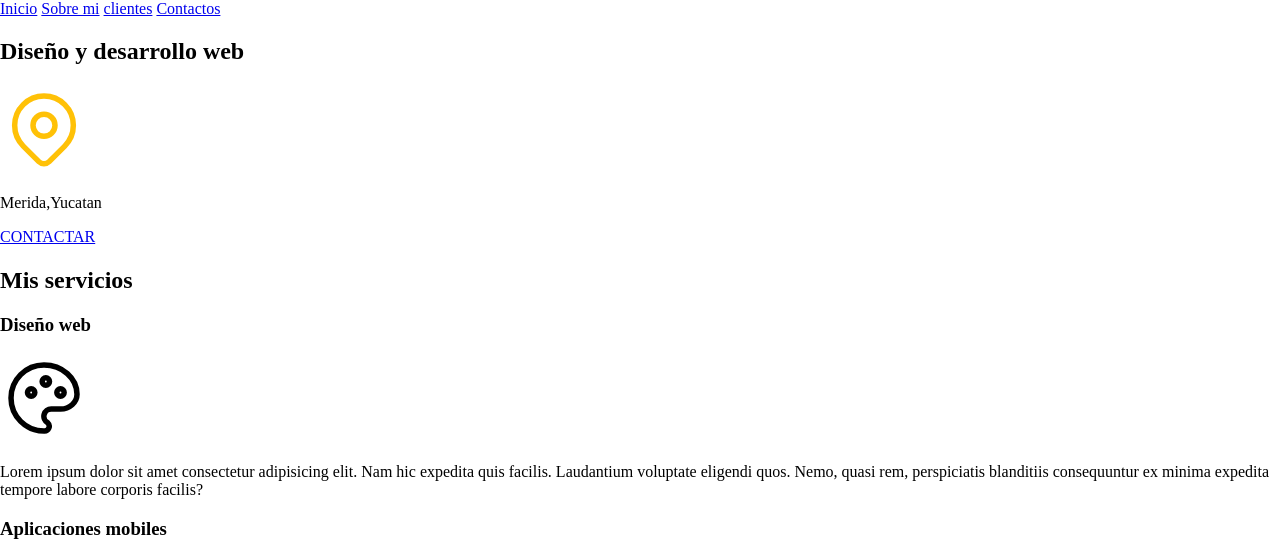
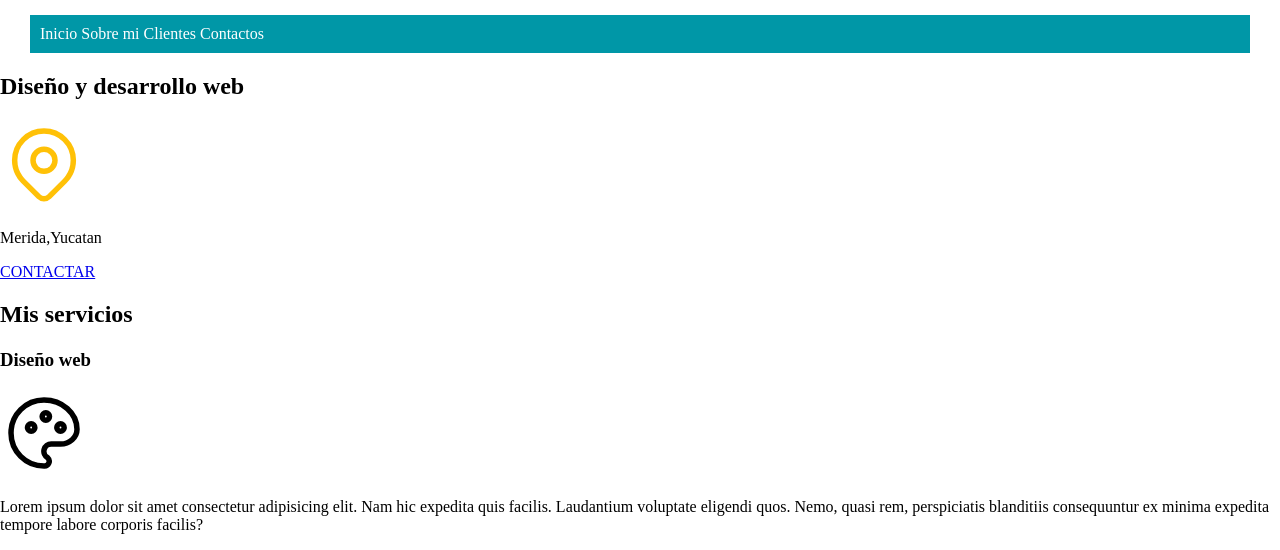
Before and after one commit to Angel-HC554/Developer--Page, a plain HTML site: page CSS/index.html in a window 1280 px wide. Shown: the part 80-630 px from the top of the page. Drawn offline with nearby package versions, Linux system fonts and the light colour scheme.

Commit message:
Advances with nav

```diff
--- a/CSS/index.html
+++ b/CSS/index.html
@@ -1,43 +1,49 @@
 <!DOCTYPE html>
 <html lang="es">
+
 <head>
     <meta charset="UTF-8">
     <meta name="viewport" content="width=device-width, initial-scale=1.0">
 
     <!--Agregar normalize PRIMERO-->
-    <link rel="preload" href="CSS\normalize.css" as="style">
-    <link rel="stylesheet" href="CSS\normalize.css">
+    <link rel="preload" href="normalize.css" as="style">
+    <link rel="stylesheet" href="normalize.css">
 
     <!--Agregar impportacion de google forms-->
     <link rel="preconnect" href="https://fonts.googleapis.com">
     <link rel="preconnect" href="https://fonts.gstatic.com" crossorigin>
     <link href="https://fonts.googleapis.com/css2?family=Krub:wght@400;700&display=swap" rel="stylesheet">
 
-    <link rel="preload" href="CSS\styles.css" as="style">
-    <link rel="stylesheet" href="CSS\styles.css">
+    <link rel="preload" href="styles.css" as="style">
+    <link rel="stylesheet" href="styles.css">
     <title>Pagina Web
     </title>
 </head>
+
 <body>
 
     <header>
         <h1 class="titulo"> Angel Hoil <span>Developer</span></h1>
     </header>
 
-    <nav class="Navegacion-principal">
+    <div class="nav-bg">
+    <nav class="navegacion-principal contenedor">
         <a href="#">Inicio</a>
         <a href="#">Sobre mi</a>
-        <a href="#">clientes</a>
+        <a href="#">Clientes</a>
         <a href="#">Contactos</a>
     </nav>
+    </div>
 
     <section>
         <h2>Diseño y desarrollo web</h2>
-        <svg xmlns="http://www.w3.org/2000/svg" class="icon icon-tabler icon-tabler-map-pin" width="88" height="88" viewBox="0 0 24 24" stroke-width="1.5" stroke="#ffc107" fill="none" stroke-linecap="round" stroke-linejoin="round">
-            <path stroke="none" d="M0 0h24v24H0z" fill="none"/>
+        <svg xmlns="http://www.w3.org/2000/svg" class="icon icon-tabler icon-tabler-map-pin" width="88" height="88"
+            viewBox="0 0 24 24" stroke-width="1.5" stroke="#ffc107" fill="none" stroke-linecap="round"
+            stroke-linejoin="round">
+            <path stroke="none" d="M0 0h24v24H0z" fill="none" />
             <path d="M9 11a3 3 0 1 0 6 0a3 3 0 0 0 -6 0" />
             <path d="M17.657 16.657l-4.243 4.243a2 2 0 0 1 -2.827 0l-4.244 -4.243a8 8 0 1 1 11.314 0z" />
-          </svg>
+        </svg>
         <p>Merida,Yucatan</p>
         <a href="#">CONTACTAR</a>
     </section>
@@ -45,24 +51,34 @@
     <main>
         <h2>Mis servicios</h2>
         <h3>Diseño web</h3>
-        <svg xmlns="http://www.w3.org/2000/svg" class="icon icon-tabler icon-tabler-palette" width="88" height="88" viewBox="0 0 24 24" stroke-width="1.5" stroke="#000000" fill="none" stroke-linecap="round" stroke-linejoin="round">
-            <path stroke="none" d="M0 0h24v24H0z" fill="none"/>
-            <path d="M12 21a9 9 0 0 1 0 -18c4.97 0 9 3.582 9 8c0 1.06 -.474 2.078 -1.318 2.828c-.844 .75 -1.989 1.172 -3.182 1.172h-2.5a2 2 0 0 0 -1 3.75a1.3 1.3 0 0 1 -1 2.25" />
+        <svg xmlns="http://www.w3.org/2000/svg" class="icon icon-tabler icon-tabler-palette" width="88" height="88"
+            viewBox="0 0 24 24" stroke-width="1.5" stroke="#000000" fill="none" stroke-linecap="round"
+            stroke-linejoin="round">
+            <path stroke="none" d="M0 0h24v24H0z" fill="none" />
+            <path
+                d="M12 21a9 9 0 0 1 0 -18c4.97 0 9 3.582 9 8c0 1.06 -.474 2.078 -1.318 2.828c-.844 .75 -1.989 1.172 -3.182 1.172h-2.5a2 2 0 0 0 -1 3.75a1.3 1.3 0 0 1 -1 2.25" />
             <path d="M8.5 10.5m-1 0a1 1 0 1 0 2 0a1 1 0 1 0 -2 0" />
             <path d="M12.5 7.5m-1 0a1 1 0 1 0 2 0a1 1 0 1 0 -2 0" />
             <path d="M16.5 10.5m-1 0a1 1 0 1 0 2 0a1 1 0 1 0 -2 0" />
-          </svg>
-        <p>Lorem ipsum dolor sit amet consectetur adipisicing elit. Nam hic expedita quis facilis. Laudantium voluptate eligendi quos. Nemo, quasi rem, perspiciatis blanditiis consequuntur ex minima expedita tempore labore corporis facilis?</p>
+        </svg>
+        <p>Lorem ipsum dolor sit amet consectetur adipisicing elit. Nam hic expedita quis facilis. Laudantium voluptate
+            eligendi quos. Nemo, quasi rem, perspiciatis blanditiis consequuntur ex minima expedita tempore labore
+            corporis facilis?</p>
 
         <h3>Aplicaciones mobiles</h3>
-        <svg xmlns="http://www.w3.org/2000/svg" class="icon icon-tabler icon-tabler-brand-apple" width="88" height="88" viewBox="0 0 24 24" stroke-width="1.5" stroke="#000000" fill="none" stroke-linecap="round" stroke-linejoin="round">
-            <path stroke="none" d="M0 0h24v24H0z" fill="none"/>
-            <path d="M8.286 7.008c-3.216 0 -4.286 3.23 -4.286 5.92c0 3.229 2.143 8.072 4.286 8.072c1.165 -.05 1.799 -.538 3.214 -.538c1.406 0 1.607 .538 3.214 .538s4.286 -3.229 4.286 -5.381c-.03 -.011 -2.649 -.434 -2.679 -3.23c-.02 -2.335 2.589 -3.179 2.679 -3.228c-1.096 -1.606 -3.162 -2.113 -3.75 -2.153c-1.535 -.12 -3.032 1.077 -3.75 1.077c-.729 0 -2.036 -1.077 -3.214 -1.077z" />
+        <svg xmlns="http://www.w3.org/2000/svg" class="icon icon-tabler icon-tabler-brand-apple" width="88" height="88"
+            viewBox="0 0 24 24" stroke-width="1.5" stroke="#000000" fill="none" stroke-linecap="round"
+            stroke-linejoin="round">
+            <path stroke="none" d="M0 0h24v24H0z" fill="none" />
+            <path
+                d="M8.286 7.008c-3.216 0 -4.286 3.23 -4.286 5.92c0 3.229 2.143 8.072 4.286 8.072c1.165 -.05 1.799 -.538 3.214 -.538c1.406 0 1.607 .538 3.214 .538s4.286 -3.229 4.286 -5.381c-.03 -.011 -2.649 -.434 -2.679 -3.23c-.02 -2.335 2.589 -3.179 2.679 -3.228c-1.096 -1.606 -3.162 -2.113 -3.75 -2.153c-1.535 -.12 -3.032 1.077 -3.75 1.077c-.729 0 -2.036 -1.077 -3.214 -1.077z" />
             <path d="M12 4a2 2 0 0 0 2 -2a2 2 0 0 0 -2 2" />
-          </svg>
+        </svg>
 
-          <svg xmlns="http://www.w3.org/2000/svg" class="icon icon-tabler icon-tabler-brand-android" width="88" height="88" viewBox="0 0 24 24" stroke-width="1.5" stroke="#000000" fill="none" stroke-linecap="round" stroke-linejoin="round">
-            <path stroke="none" d="M0 0h24v24H0z" fill="none"/>
+        <svg xmlns="http://www.w3.org/2000/svg" class="icon icon-tabler icon-tabler-brand-android" width="88"
+            height="88" viewBox="0 0 24 24" stroke-width="1.5" stroke="#000000" fill="none" stroke-linecap="round"
+            stroke-linejoin="round">
+            <path stroke="none" d="M0 0h24v24H0z" fill="none" />
             <path d="M4 10l0 6" />
             <path d="M20 10l0 6" />
             <path d="M7 9h10v8a1 1 0 0 1 -1 1h-8a1 1 0 0 1 -1 -1v-8a5 5 0 0 1 10 0" />
@@ -70,19 +86,25 @@
             <path d="M16 3l-1 2" />
             <path d="M9 18l0 3" />
             <path d="M15 18l0 3" />
-          </svg>
+        </svg>
 
-        <p>Lorem ipsum dolor sit amet consectetur adipisicing elit. Nam hic expedita quis facilis. Laudantium voluptate eligendi quos. Nemo, quasi rem, perspiciatis blanditiis consequuntur ex minima expedita tempore labore corporis facilis?</p>
+        <p>Lorem ipsum dolor sit amet consectetur adipisicing elit. Nam hic expedita quis facilis. Laudantium voluptate
+            eligendi quos. Nemo, quasi rem, perspiciatis blanditiis consequuntur ex minima expedita tempore labore
+            corporis facilis?</p>
 
         <h3>E-Commerce</h3>
-        <svg xmlns="http://www.w3.org/2000/svg" class="icon icon-tabler icon-tabler-credit-card" width="88" height="88" viewBox="0 0 24 24" stroke-width="1.5" stroke="#000000" fill="none" stroke-linecap="round" stroke-linejoin="round">
-            <path stroke="none" d="M0 0h24v24H0z" fill="none"/>
+        <svg xmlns="http://www.w3.org/2000/svg" class="icon icon-tabler icon-tabler-credit-card" width="88" height="88"
+            viewBox="0 0 24 24" stroke-width="1.5" stroke="#000000" fill="none" stroke-linecap="round"
+            stroke-linejoin="round">
+            <path stroke="none" d="M0 0h24v24H0z" fill="none" />
             <path d="M3 5m0 3a3 3 0 0 1 3 -3h12a3 3 0 0 1 3 3v8a3 3 0 0 1 -3 3h-12a3 3 0 0 1 -3 -3z" />
             <path d="M3 10l18 0" />
             <path d="M7 15l.01 0" />
             <path d="M11 15l2 0" />
-          </svg>
-        <p>Lorem ipsum dolor sit amet consectetur adipisicing elit. Nam hic expedita quis facilis. Laudantium voluptate eligendi quos. Nemo, quasi rem, perspiciatis blanditiis consequuntur ex minima expedita tempore labore corporis facilis?</p>
+        </svg>
+        <p>Lorem ipsum dolor sit amet consectetur adipisicing elit. Nam hic expedita quis facilis. Laudantium voluptate
+            eligendi quos. Nemo, quasi rem, perspiciatis blanditiis consequuntur ex minima expedita tempore labore
+            corporis facilis?</p>
     </main>
 
     <section>
@@ -119,7 +141,8 @@
         </form>
     </section>
     <footer>
-        <p>Todos losderechos reseervados©.Luis Angel Hoil Canche</p>
+        <p>Todos losderechos reservados©.Luis Angel Hoil Canche</p>
     </footer>
 </body>
+
 </html>
--- a/CSS/styles.css
+++ b/CSS/styles.css
@@ -25,6 +25,37 @@ body{
 
 }
 
-.Navegacion-principal{
+.navegacion-principal{
     background-color: var(--secundario);
 }
+
+.contenedor{
+    width: 120rem;
+    /*una manera de poner los margenes en 4 propiedades
+    margin-top: 0;
+    margin-bottom: 0;
+    margin-left: auto;
+    margin-right: auto;   */
+    /* margin: 0 auto 0 auto; tomando las posiciones de un reloj*/
+    margin: 0 auto; /* el primer valor es del top_botton y el segundo de
+    right_left */
+
+}
+ai
+.nav-bg{
+    background-color: var(--secundario);
+}
+
+/* IMPORTANTE display block es horiontal y el inline es horiontal
+igual flecs bocs osea contenedor*/
+
+
+.navegacion-principal{
+    padding: 1rem;
+}
+
+.navegacion-principal a{
+
+    color: var(--blanco);
+    text-decoration:none;
+}
```
